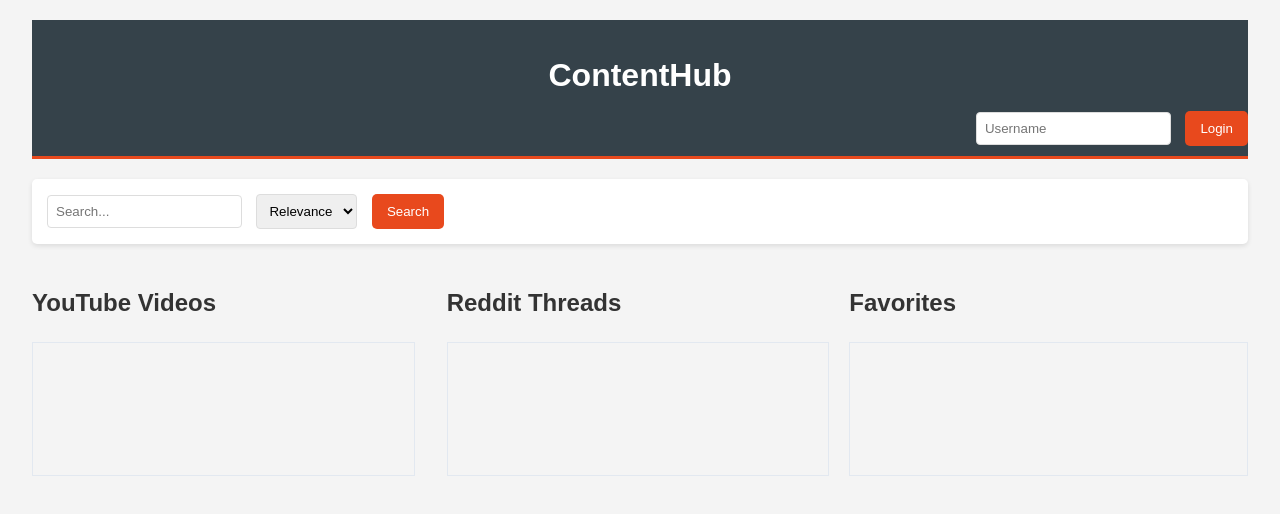
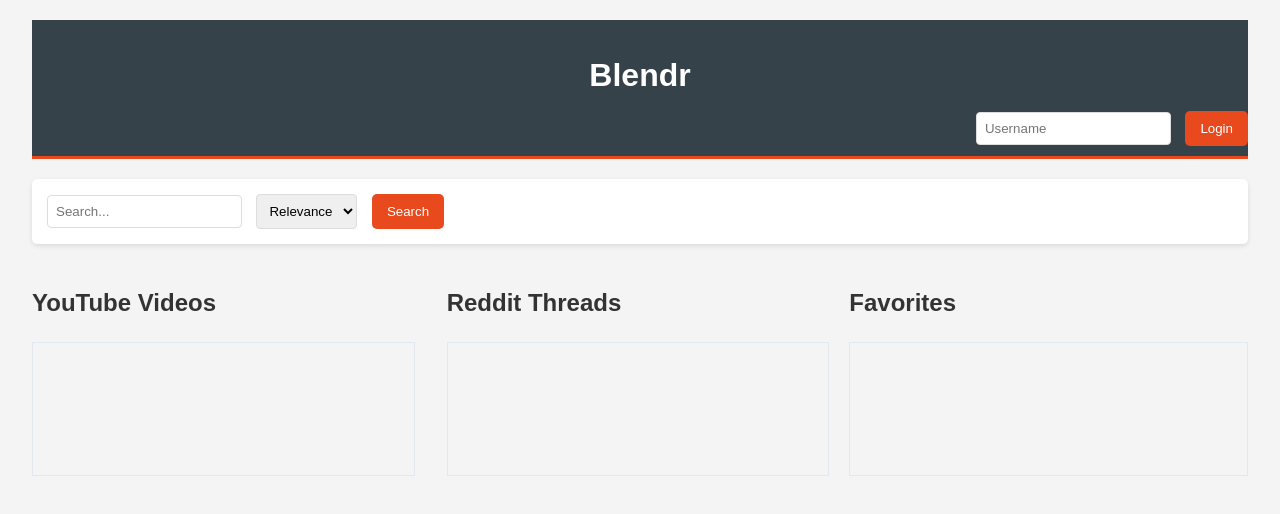
Before and after one commit to Mreoch1/content-aggregator, a website: page public/index.html in a window 1280 px wide. Drawn offline with Linux system fonts and the light colour scheme.

Commit message:
Update app name from ContentHub to Blendr in frontend files

```diff
--- a/public/index.html
+++ b/public/index.html
@@ -3,14 +3,14 @@
 <head>
     <meta charset="UTF-8">
     <meta name="viewport" content="width=device-width, initial-scale=1.0">
-    <title>ContentHub</title>
+    <title>Blendr</title>
     <link rel="stylesheet" href="styles.css">
     <meta http-equiv="Content-Security-Policy" content="default-src 'self'; connect-src 'self' https://www.reddit.com https://www.googleapis.com; script-src 'self'; style-src 'self' 'unsafe-inline'; img-src 'self' https://i.ytimg.com https://b.thumbs.redditmedia.com">
 </head>
 <body>
     <div class="container">
         <header>
-            <h1>ContentHub</h1>
+            <h1>Blendr</h1>
             <div id="loginContainer">
                 <input type="text" id="usernameInput" placeholder="Username">
                 <button id="loginButton" class="btn btn-primary">Login</button>
--- a/public/styles.css
+++ b/public/styles.css
@@ -27,6 +27,7 @@
     margin: 0;
     text-align: center;
     padding-bottom: 10px;
+    /* styles for the Blendr header */
 }
 
 #loginContainer {
```
Also changed, not shown: public/app.js (line endings or trailing spaces).
